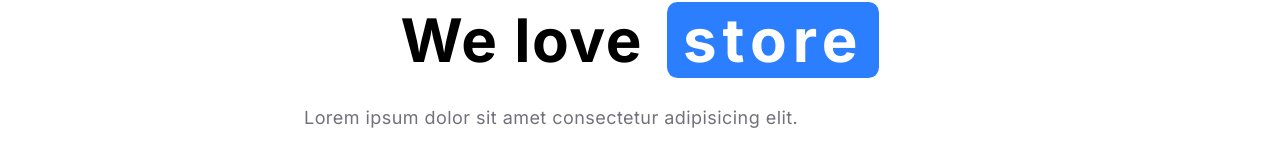
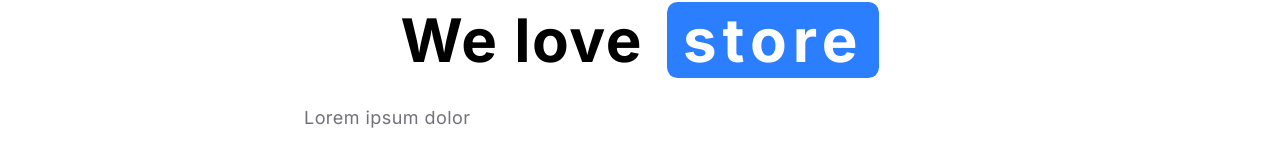
Before and after one commit to fisheskc/store, a Next.js app: page /about in a window 1280 px wide. Shown: the part 179-346 px from the top of the page. Built offline with nearby package versions, Linux system fonts and the light colour scheme; no server answers.

Commit message:
Updated the about page

```diff
--- a/app/about/page.tsx
+++ b/app/about/page.tsx
@@ -1,14 +1,14 @@
 function AboutPage() {
   return (
     <section>
-       <h1 className='flex flex-wrap gap-2 sm:gap-x-6 items-center justify-center text-4xl font-bold leading-none tracking-wide sm:text-6xl'>
+       <h1 className="flex flex-wrap gap-2 sm:gap-x-6 items-center justify-center text-4xl font-bold leading-none tracking-wide sm:text-6xl">
         We love
         <span className='bg-primary py-2 px-4 rounded-lg tracking-widest text-white'>
           store
         </span>
       </h1>
        <p className='mt-6 text-lg tracking-wide leading-8 max-w-2xl mx-auto text-muted-foreground'>
-        Lorem ipsum dolor sit amet consectetur adipisicing elit.
+        Lorem ipsum dolor
       </p>
      </section>
   )
```
